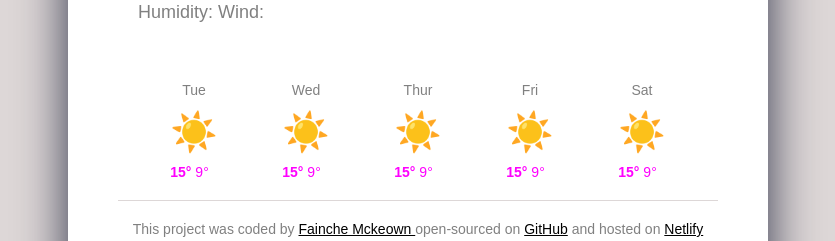
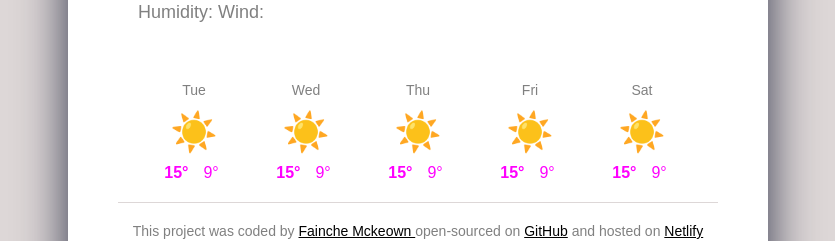
Before and after one commit to faicat99/weather2, a plain HTML site: page index.html in a window 1280 px wide. Shown: the part 235-476 px from the top of the page, without its empty margins (222-1057 px from the left). Drawn offline with nearby package versions, Linux system fonts and the light colour scheme; no server answers.

Commit message:
uploaded files for 5 day weather forecast inject
Removed HTML weather forecast div’s and added in displayForecast in JS,
Created an array with 5 days through a loop of HTML weather forecast. Then changed the day and then created a string ‘forecastHtml’ and injected through querySelector. 5 ‘days’ appear.

```diff
--- a/index.html
+++ b/index.html
@@ -37,40 +37,10 @@
       <div class="weather-app-temperature" id="temperature"></div>
       <civ class="weather-app-unit">°C</div>
   </div>
-  <div class="weather-forecast">
-    <div class="weather-forecast-day">
-    <div class="weather-forecast-date">Tue</div>
-    <div class="weather-forecast-icon"> ☀️ </div>
-    <div class="weather-forecast-temperatures"><strong>15°</strong> 9°</div>
-    </div>
-
-      <div class="weather-forecast-day">
-      <div class="weather-forecast-date">Wed</div>
-      <div class="weather-forecast-icon"> ☀️ </div>
-      <div class="weather-forecast-temperatures"><strong>15°</strong> 9°</div>
-      </div>
-
-        <div class="weather-forecast-day">
-        <div class="weather-forecast-date">Thur</div>
-        <div class="weather-forecast-icon"> ☀️ </div>
-        <div class="weather-forecast-temperatures"><strong>15°</strong> 9°</div>
-        </div>
-
-          <div class="weather-forecast-day">
-          <div class="weather-forecast-date">Fri</div>
-          <div class="weather-forecast-icon"> ☀️ </div>
-          <div class="weather-forecast-temperatures"><strong>15°</strong> 9°</div>
-          </div>
-
-            <div class="weather-forecast-day">
-            <div class="weather-forecast-date">Sat</div>
-            <div class="weather-forecast-icon"> ☀️ </div>
-            <div class="weather-forecast-temperatures"><strong>15°</strong> 9°</div>
-            </div>
-          </div>
+  <div class="weather-forecast" id="forecast"></div>
 
 
-  </main>
+</main>
 
   <footer>This project was coded by
     <a href="https://github.com/faicat99" target="_blank">Fainche Mckeown </a>open-sourced on <a href="https://github.com/faicat99/weather2" target="_blank">GitHub</a>
--- a/index.js
+++ b/index.js
@@ -49,7 +49,39 @@ function handleSearchSubmit(event) {
     searchCity(searchInput.value);
 }
 
+
+function displayForecast() {
+    let forecast = document.querySelector("#forecast");
+
+    let days = ['Tue', 'Wed', 'Thu', 'Fri', 'Sat'];
+    let forecastHtml = "";
+
+    days.forEach(function (day) {
+        forecastHtml =
+            forecastHtml +
+        `
+<div class="weather-forecast-day">
+    <div class="weather-forecast-date">${day}</div>
+    <div class="weather-forecast-icon">☀️</div>
+    <div class="weather-forecast-temperatures">
+    <div class="weather-forecast-temeprature">
+        <strong>15°</strong>
+        </div>
+        <div class="weather-forecast-temperature">9°</div>
+    </div>
+</div>
+`;
+    });
+
+    let forecastElement = document.querySelector("#forecast");
+    forecast.innerHTML = forecastHtml;
+}
+
+
+
+
 let searchFormElement = document.querySelector("#search-form");
 searchFormElement.addEventListener("submit", handleSearchSubmit);
 
 searchCity("Belfast");
+displayForecast();
--- a/styles.css
+++ b/styles.css
@@ -93,6 +93,7 @@ main {
   }
 
 .weather-forecast-date {
+    text-align: center;
     font-size: 14px;
     text-align: center;
     line-height: 20px;
@@ -104,15 +105,21 @@ main {
 .weather-forecast-icon {
     font-size: 38px;
     margin-bottom: 10px;
-
+    text-align: center;
 }
 
 .weather-forecast-temperatures {
-    font-size: 14px;
+    text-align: center;
+
     color: magenta;
+    margin-top: 10px;
+    display: flex;
+    justify-content: center;
 }
 
-
+.weather-forecast-temperature {
+    padding: 0 5px 0 15px;
+}
 
 footer {
     border-top: 1px solid rgb(221, 215, 215);
```
